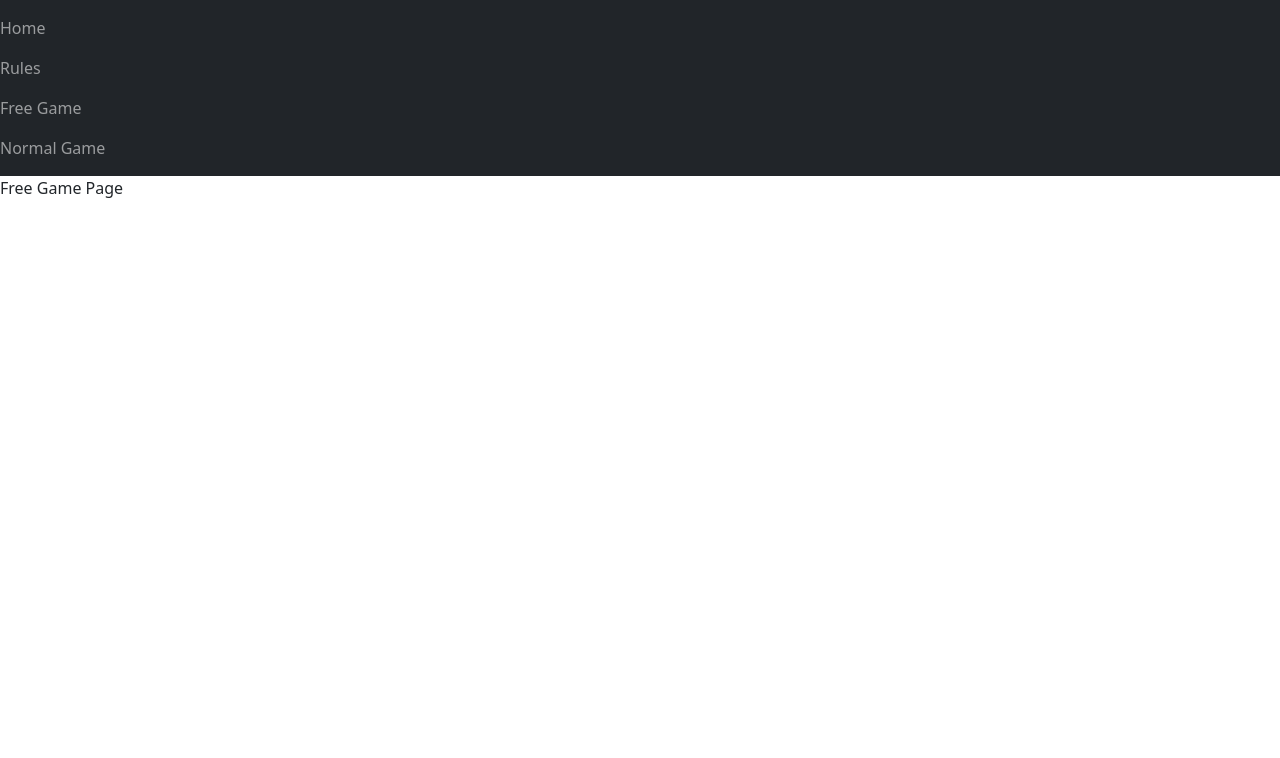
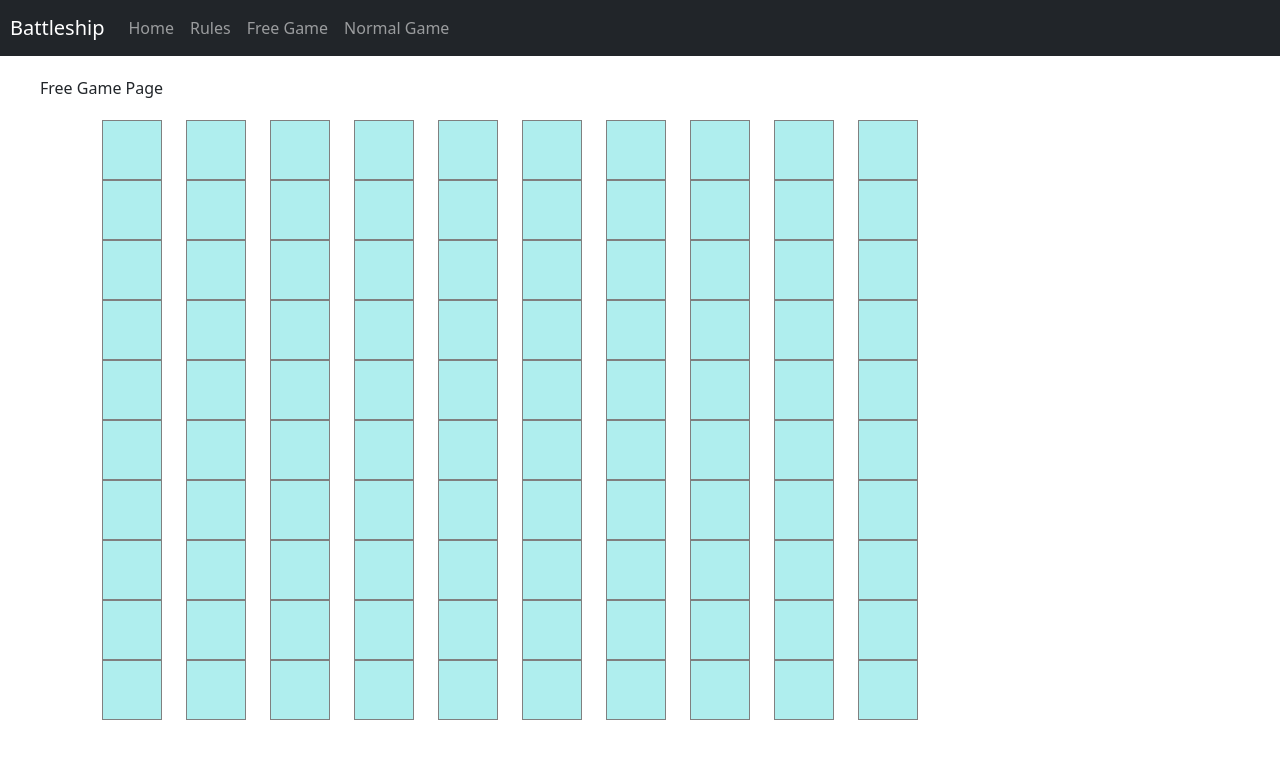
Before and after one commit to zahraaliaghazadeh/battleship, a React (Create React App) app: page /free-game in a window 1280 px wide. Shown: the top 758 px of the page. Built offline with nearby package versions, Linux system fonts and the light colour scheme.

Commit message:
fixed some things on navbar and created square

```diff
--- a/src/Components/Nav/index.js
+++ b/src/Components/Nav/index.js
@@ -7,22 +7,31 @@ import "./style.css";
 export default function Nav() {
 
     return (
+        // TODO: Fix the collapsable hamburger menu
+
         <div>
-            <nav className="navbar navbar-dark bg-dark">
-                <ul className="navbar-nav mr-auto mt-2 mt-lg-0">
+            <nav className="navbar navbar-expand-lg navbar-dark bg-dark">
+                <a className="navbar-brand logo" href="#">Battleship</a>
+                <button className="navbar-toggler hamburger" type="button" data-toggle="collapse" data-target="#navbarSupportedContent" aria-controls="navbarSupportedContent" aria-expanded="false" aria-label="Toggle navigation">
+                    <span className="navbar-toggler-icon"></span>
+                </button>
+
+                <div className="collapse navbar-collapse" id="navbarSupportedContent">
+                    <ul className="navbar-nav mr-auto">
                         <li className="nav-item active">
-                        <a className="nav-link" href="/">Home </a>
+                            <a className="nav-link sr-only" href="/">Home</a>
                         </li>
                         <li className="nav-item active">
-                        <a className="nav-link" href="/rules">Rules </a>
+                            <a className="nav-link sr-only" href="/rules">Rules</a>
                         </li>
                         <li className="nav-item active">
-                        <a className="nav-link" href="/free-game">Free Game </a>
+                            <a className="nav-link sr-only" href="/free-game">Free Game</a>
                         </li>
                         <li className="nav-item active">
-                        <a className="nav-link" href="/normal-game">Normal Game </a>
+                            <a className="nav-link sr-only" href="/normal-game">Normal Game</a>
                         </li>
                     </ul>
+                </div>
             </nav>
         </div>
 
--- a/src/Components/Nav/style.css
+++ b/src/Components/Nav/style.css
@@ -0,0 +1,7 @@
+.logo{
+    margin-left: 10px;
+}
+
+.hamburger{
+    margin-right: 10px;
+}
--- a/src/Components/Square/index.js
+++ b/src/Components/Square/index.js
@@ -0,0 +1,17 @@
+import React from "react";
+import 'bootstrap/dist/css/bootstrap.min.css';
+import "./style.css";
+
+
+export default function Square() {
+
+    return (
+
+        <div>
+            <div className="square">
+            </div>
+
+        </div>
+
+    );
+}
--- a/src/Components/Square/style.css
+++ b/src/Components/Square/style.css
@@ -0,0 +1,6 @@
+.square{
+    border: gray 1px solid;
+    background-color: paleturquoise;
+    height: 60px;
+    width: 60px;
+}
--- a/src/Pages/FreeGamePage/index.js
+++ b/src/Pages/FreeGamePage/index.js
@@ -1,4 +1,5 @@
 import React from 'react'
+import Square from '../../Components/Square'
 import "./style.css"
 
 
@@ -7,21 +8,154 @@ export default function FreeGamePage() {
 
     return (
         <div className="FreeGamePage">
-            <section>
+            <div className="freegamepagetext">
+                <div className="title">
+                    Free Game Page
+                </div>
+                <div className="container">
+                    <div className="row">
+                    <div className="col"><Square/></div>
+                    <div className="col"><Square/></div>
+                    <div className="col"><Square/></div>
+                    <div className="col"><Square/></div>
+                    <div className="col"><Square/></div>
+                    <div className="col"><Square/></div>
+                    <div className="col"><Square/></div>
+                    <div className="col"><Square/></div>
+                    <div className="col"><Square/></div>
+                    <div className="col"><Square/></div>
+                    </div>
+                </div>
+                <div className="container">
+                    <div className="row">
+                    <div className="col"><Square/></div>
+                    <div className="col"><Square/></div>
+                    <div className="col"><Square/></div>
+                    <div className="col"><Square/></div>
+                    <div className="col"><Square/></div>
+                    <div className="col"><Square/></div>
+                    <div className="col"><Square/></div>
+                    <div className="col"><Square/></div>
+                    <div className="col"><Square/></div>
+                    <div className="col"><Square/></div>
+                    </div>
+                </div>
+                <div className="container">
+                    <div className="row">
+                    <div className="col"><Square/></div>
+                    <div className="col"><Square/></div>
+                    <div className="col"><Square/></div>
+                    <div className="col"><Square/></div>
+                    <div className="col"><Square/></div>
+                    <div className="col"><Square/></div>
+                    <div className="col"><Square/></div>
+                    <div className="col"><Square/></div>
+                    <div className="col"><Square/></div>
+                    <div className="col"><Square/></div>
+                    </div>
+                </div>
+                <div className="container">
+                    <div className="row">
+                    <div className="col"><Square/></div>
+                    <div className="col"><Square/></div>
+                    <div className="col"><Square/></div>
+                    <div className="col"><Square/></div>
+                    <div className="col"><Square/></div>
+                    <div className="col"><Square/></div>
+                    <div className="col"><Square/></div>
+                    <div className="col"><Square/></div>
+                    <div className="col"><Square/></div>
+                    <div className="col"><Square/></div>
+                    </div>
+                </div>
+                <div className="container">
+                    <div className="row">
+                    <div className="col"><Square/></div>
+                    <div className="col"><Square/></div>
+                    <div className="col"><Square/></div>
+                    <div className="col"><Square/></div>
+                    <div className="col"><Square/></div>
+                    <div className="col"><Square/></div>
+                    <div className="col"><Square/></div>
+                    <div className="col"><Square/></div>
+                    <div className="col"><Square/></div>
+                    <div className="col"><Square/></div>
+                    </div>
+                </div>
+                <div className="container">
+                    <div className="row">
+                    <div className="col"><Square/></div>
+                    <div className="col"><Square/></div>
+                    <div className="col"><Square/></div>
+                    <div className="col"><Square/></div>
+                    <div className="col"><Square/></div>
+                    <div className="col"><Square/></div>
+                    <div className="col"><Square/></div>
+                    <div className="col"><Square/></div>
+                    <div className="col"><Square/></div>
+                    <div className="col"><Square/></div>
+                    </div>
+                </div>
+                <div className="container">
+                    <div className="row">
+                    <div className="col"><Square/></div>
+                    <div className="col"><Square/></div>
+                    <div className="col"><Square/></div>
+                    <div className="col"><Square/></div>
+                    <div className="col"><Square/></div>
+                    <div className="col"><Square/></div>
+                    <div className="col"><Square/></div>
+                    <div className="col"><Square/></div>
+                    <div className="col"><Square/></div>
+                    <div className="col"><Square/></div>
+                    </div>
+                </div>
+                <div className="container">
+                    <div className="row">
+                    <div className="col"><Square/></div>
+                    <div className="col"><Square/></div>
+                    <div className="col"><Square/></div>
+                    <div className="col"><Square/></div>
+                    <div className="col"><Square/></div>
+                    <div className="col"><Square/></div>
+                    <div className="col"><Square/></div>
+                    <div className="col"><Square/></div>
+                    <div className="col"><Square/></div>
+                    <div className="col"><Square/></div>
+                    </div>
+                </div>
+                <div className="container">
+                    <div className="row">
+                    <div className="col"><Square/></div>
+                    <div className="col"><Square/></div>
+                    <div className="col"><Square/></div>
+                    <div className="col"><Square/></div>
+                    <div className="col"><Square/></div>
+                    <div className="col"><Square/></div>
+                    <div className="col"><Square/></div>
+                    <div className="col"><Square/></div>
+                    <div className="col"><Square/></div>
+                    <div className="col"><Square/></div>
+                    </div>
+                </div>
+                <div className="container">
+                    <div className="row">
+                    <div className="col"><Square/></div>
+                    <div className="col"><Square/></div>
+                    <div className="col"><Square/></div>
+                    <div className="col"><Square/></div>
+                    <div className="col"><Square/></div>
+                    <div className="col"><Square/></div>
+                    <div className="col"><Square/></div>
+                    <div className="col"><Square/></div>
+                    <div className="col"><Square/></div>
+                    <div className="col"><Square/></div>
+                    </div>
+                </div>
+            </div>
 
-
-                <div className="freegamepagetext">
-
-                    <div className="">
-
-                        Free Game Page
-
-                    </div>
-
-                </div>
-            </section>
 
 
         </div>
-    )
+)
 }
--- a/src/Pages/FreeGamePage/style.css
+++ b/src/Pages/FreeGamePage/style.css
@@ -0,0 +1,13 @@
+
+
+.FreeGamePage{
+    justify-content: center;
+    margin-left: 20px;
+    width: 100%;
+}
+
+
+.container{
+    display: flex;
+
+}
--- a/src/Pages/RulesPage/index.js
+++ b/src/Pages/RulesPage/index.js
@@ -9,9 +9,15 @@ export default function RulesPage() {
         <div className="RulesPage">
             <section>
                 <div className="rulespagetext">
-                    <div className="">
-                        Rules Page
+                    <div className="title">
+                        <h3>Rules Page</h3>
                     </div>
+                    <p className="rules-explained">
+                        There are two versions of the game.
+                        The free game and normal game.
+
+                        TODO: rules go here.
+                    </p>
 
                 </div>
             </section>
--- a/src/Pages/RulesPage/style.css
+++ b/src/Pages/RulesPage/style.css
@@ -0,0 +1,7 @@
+.title{
+    margin: 20px;
+}
+
+.RulesPage{
+    margin-left: 20px;
+}
```
Lines whose indentation alone changed are shown as unchanged.
